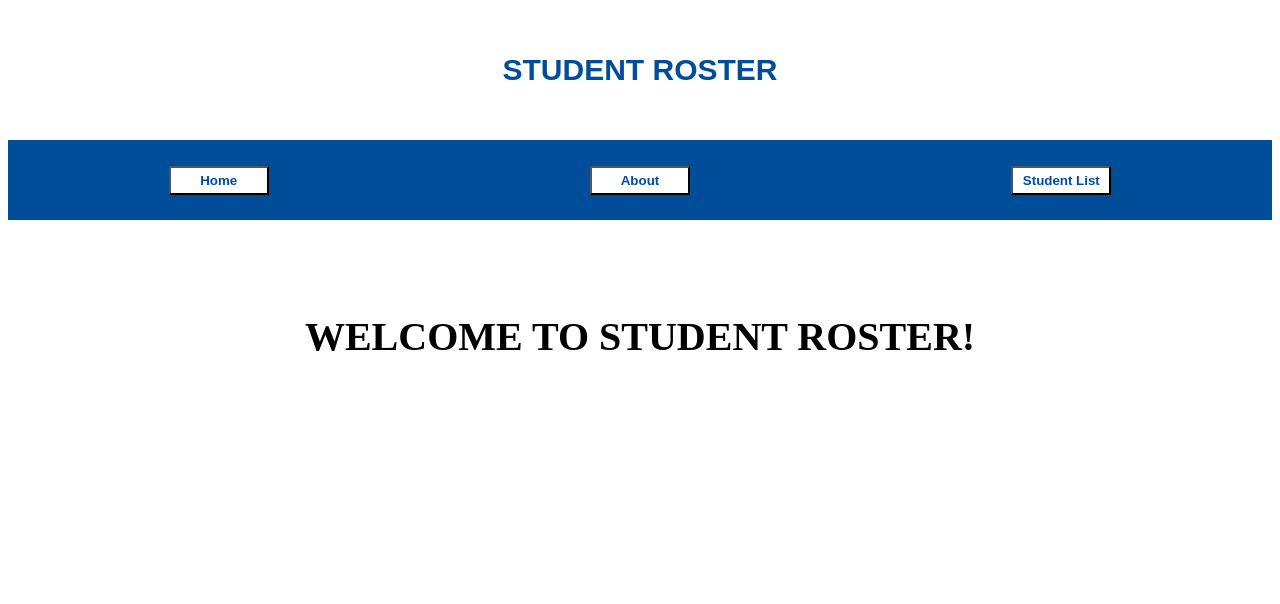
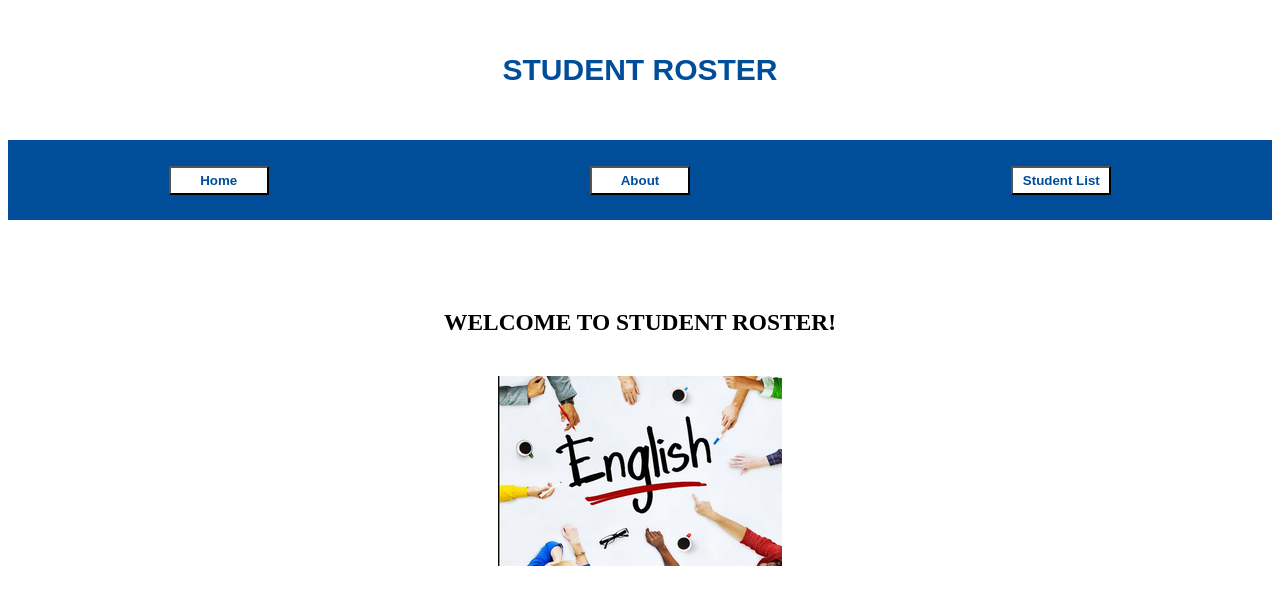
Before and after one commit to devWRM/STUDENT-ROSTER, a React (Create React App) app in the folder frontend-student-roster/: page / in a window 1280 px wide. Shown: the top 604 px of the page. Built offline with nearby package versions, Linux system fonts and the light colour scheme; no server answers.

Commit message:
imported an English image and created an image tag; added styling to center the content on the web page

```diff
--- a/frontend-student-roster/src/components/Home.js
+++ b/frontend-student-roster/src/components/Home.js
@@ -1,8 +1,13 @@
 import React from 'react';
+
+import English from '../images/english.png';
 
 function Home() {
     return (
+        <div>
+
             <div
+
                 style = {{
                     display: 'flex',
                     justifyContent: 'space-around',
@@ -13,7 +18,24 @@ function Home() {
                 }}
 
             >
-            <h1>WELCOME TO STUDENT ROSTER!</h1>
+                <h3>WELCOME TO STUDENT ROSTER!</h3>
+            </div>
+
+
+           <div
+
+                style = {{
+                    display: 'flex',
+                    justifyContent: 'space-around',
+                    alignItems: 'center',
+                }}
+
+           >
+
+                <img src={English} className="english" alt="English image" />
+
+            </div>
+
         </div>
     )
 }
```
Lines whose indentation alone changed are shown as unchanged.
